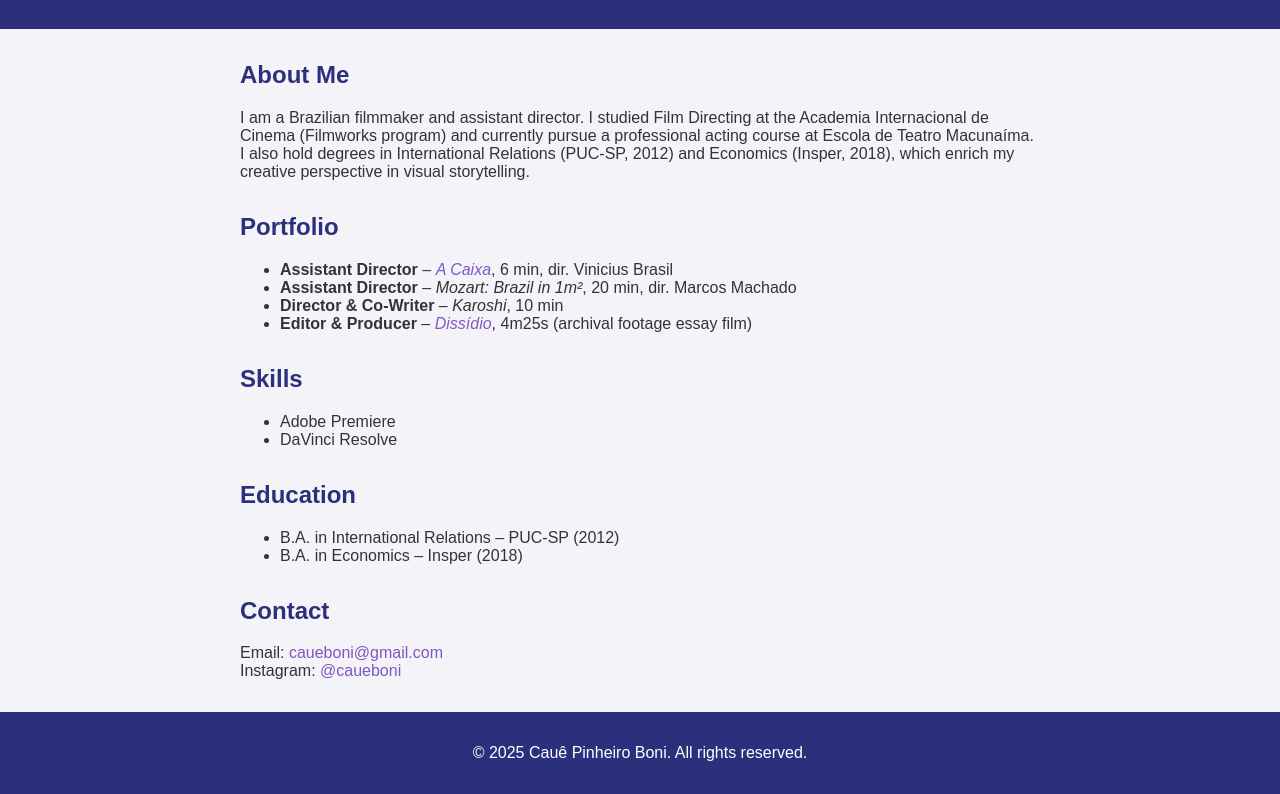
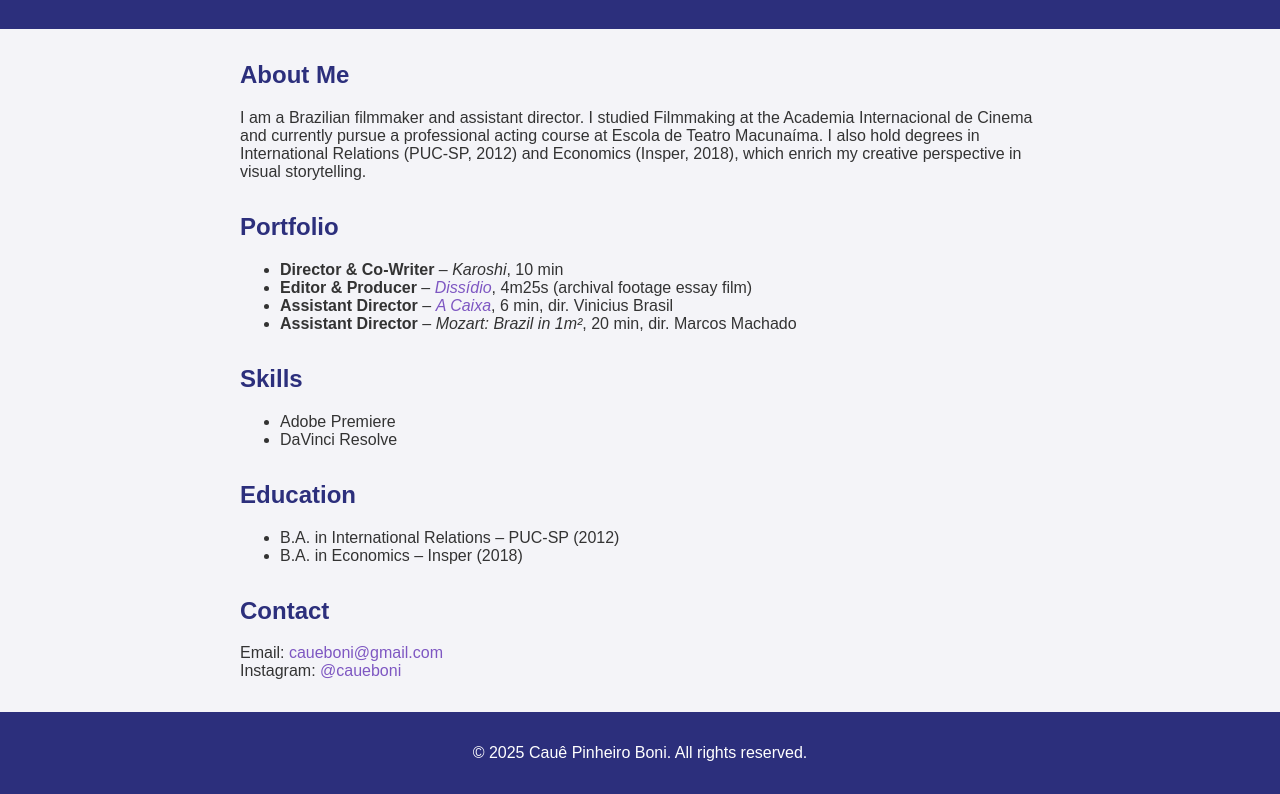
Before and after one commit to caueboni/My-Portfolio, a plain HTML site: page index.html in a window 1280 px wide. Shown: the part 117-911 px from the top of the page. Drawn offline with Linux system fonts and the light colour scheme.

Commit message:
index.html

```diff
--- a/index.html
+++ b/index.html
@@ -47,16 +47,16 @@
   <main>
     <section class="section">
       <h2>About Me</h2>
-      <p>I am a Brazilian filmmaker and assistant director. I studied Film Directing at the Academia Internacional de Cinema (Filmworks program) and currently pursue a professional acting course at Escola de Teatro Macunaíma. I also hold degrees in International Relations (PUC-SP, 2012) and Economics (Insper, 2018), which enrich my creative perspective in visual storytelling.</p>
+      <p>I am a Brazilian filmmaker and assistant director. I studied Filmmaking at the Academia Internacional de Cinema and currently pursue a professional acting course at Escola de Teatro Macunaíma. I also hold degrees in International Relations (PUC-SP, 2012) and Economics (Insper, 2018), which enrich my creative perspective in visual storytelling.</p>
     </section>
 
     <section class="section">
       <h2>Portfolio</h2>
       <ul>
-        <li><strong>Assistant Director</strong> – <em><a href="https://youtu.be/TerdZgKvLWY" target="_blank">A Caixa</a></em>, 6 min, dir. Vinicius Brasil</li>
-        <li><strong>Assistant Director</strong> – <em>Mozart: Brazil in 1m²</em>, 20 min, dir. Marcos Machado</li>
         <li><strong>Director & Co-Writer</strong> – <em>Karoshi</em>, 10 min</li>
         <li><strong>Editor & Producer</strong> – <em><a href="https://youtu.be/CH1B3Ul9HqI" target="_blank">Dissídio</a></em>, 4m25s (archival footage essay film)</li>
+          <li><strong>Assistant Director</strong> – <em><a href="https://youtu.be/TerdZgKvLWY" target="_blank">A Caixa</a></em>, 6 min, dir. Vinicius Brasil</li>
+        <li><strong>Assistant Director</strong> – <em>Mozart: Brazil in 1m²</em>, 20 min, dir. Marcos Machado</li>
       </ul>
     </section>
 
```
